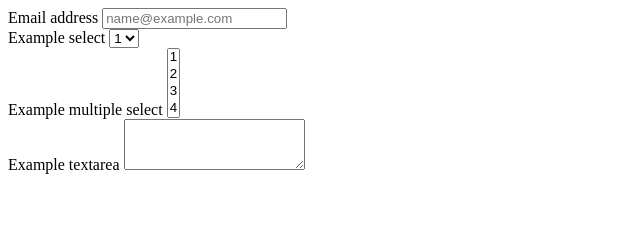
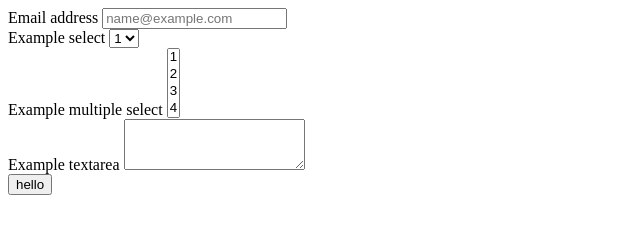
Before and after one commit to dhavalpatel11111/first_try, a plain HTML site: page signup.html in a window 1280 px wide. Shown: the whole page, without its empty margins (0-640 px from the left). Drawn offline with Linux system fonts and the light colour scheme.

Commit message:
new button added

```diff
--- a/signup.html
+++ b/signup.html
@@ -35,6 +35,7 @@
           <label for="exampleFormControlTextarea1">Example textarea</label>
           <textarea  id="exampleFormControlTextarea1" rows="3"></textarea>
         </div>
+        <input type="button" value="hello">
       </form>
 </body>
 </html>
```
